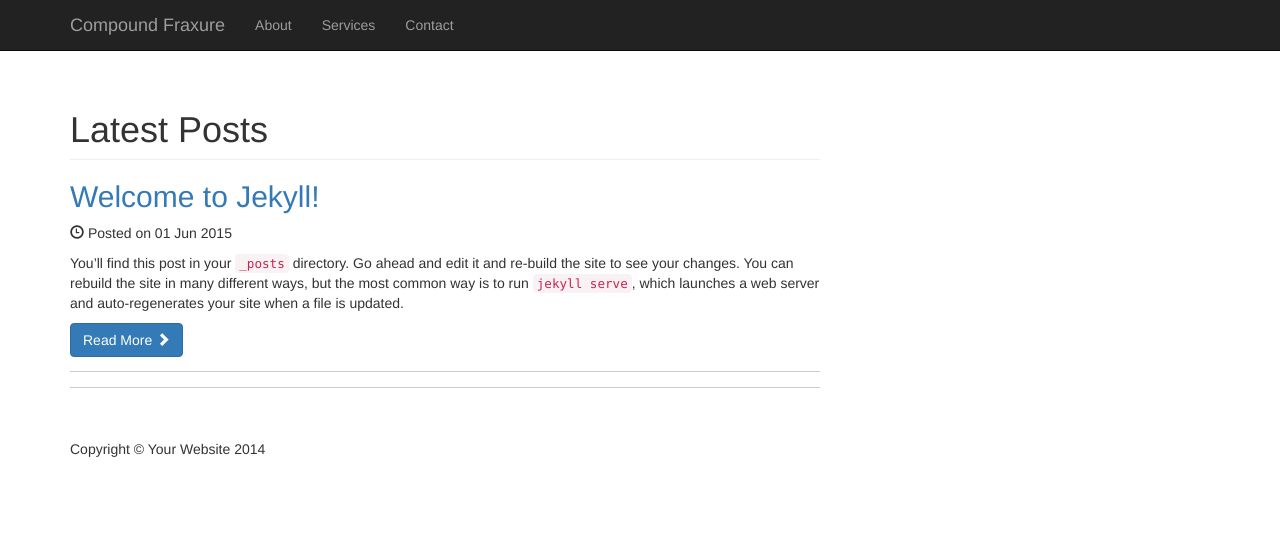
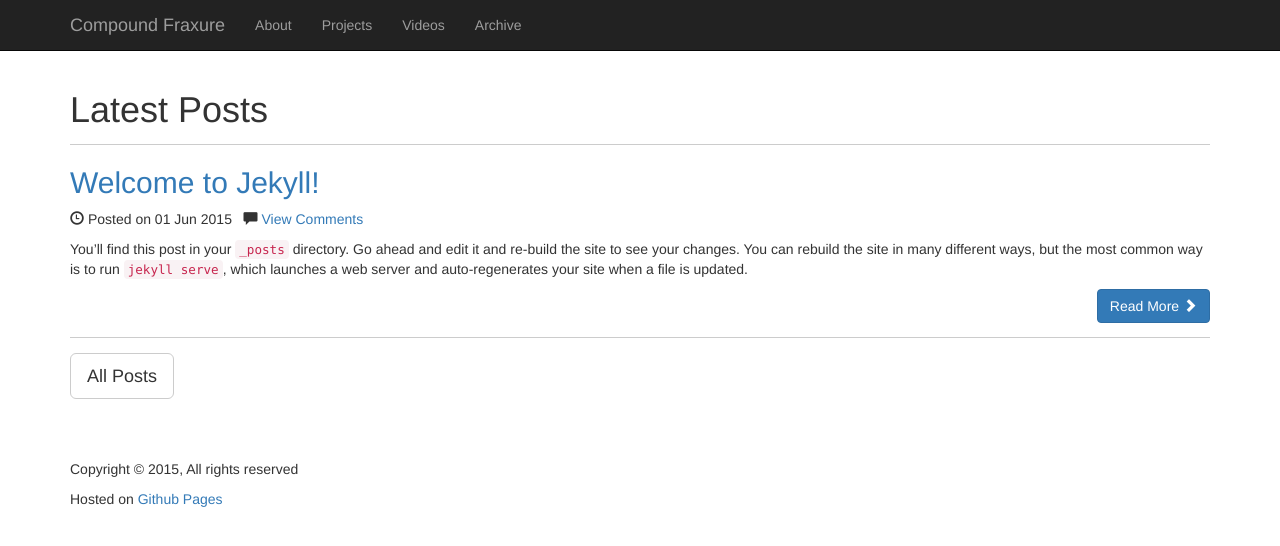
Before and after one commit to compoundfraxure/compoundfraxure.github.io, a Jekyll site: the page built from index.html, in a window 1280 px wide. Shown: the top 546 px of the page. Built offline with Jekyll 4.4.1, drawn with Linux system fonts in a browser that asks for light colours; Markdown is read by kramdown in place of the engine named in the settings.

Commit message:
Added stuff to header+footer & fixed stuff

```diff
--- a/_includes/footer.html
+++ b/_includes/footer.html
@@ -1,10 +1,11 @@
-<hr>
+	</div>
+</div>
 
 <!-- Footer -->
         <footer>
             <div class="row">
                 <div class="col-lg-12">
-                    <p>Copyright &copy; Your Website 2014</p>
+                    <p>Copyright &copy; 2015, All rights reserved</p><p>Hosted on <a href="http://pages.github.com">Github Pages</a></p>
                 </div>
                 <!-- /.col-lg-12 -->
             </div>
--- a/_includes/header.html
+++ b/_includes/header.html
@@ -9,7 +9,7 @@
                     <span class="icon-bar"></span>
                     <span class="icon-bar"></span>
                 </button>
-                <a class="navbar-brand" href="#">{{ site.title }}</a>
+                <a class="navbar-brand" href="/">{{ site.title }}</a>
             </div>
             <!-- Collect the nav links, forms, and other content for toggling -->
             <div class="collapse navbar-collapse" id="bs-example-navbar-collapse-1">
@@ -18,10 +18,13 @@
                         <a href="#">About</a>
                     </li>
                     <li>
-                        <a href="#">Services</a>
+                        <a href="#">Projects</a>
                     </li>
                     <li>
-                        <a href="#">Contact</a>
+                        <a href="#">Videos</a>
+                    </li>
+					<li>
+                        <a href="#">Archive</a>
                     </li>
                 </ul>
             </div>
@@ -33,6 +36,10 @@
     <!-- Page Content -->
     <div class="container">
 
+		<div class="row">
+
+			<div class="col-md-12">
+
 		<!--[if IE]>
 			<div class="alert alert-warning" role="alert"><p align="center">You are using an <strong>outdated</strong> browser. Please <a href="http://browsehappy.com/">upgrade your browser</a> to improve your experience.</p></div>
 		<![endif]-->
--- a/index.html
+++ b/index.html
@@ -3,30 +3,31 @@ layout: default
 title: Compound Fraxure
 ---
 
-<div class="row">
 
-            <!-- Blog Entries Column -->
-            <div class="col-md-8">
-
-                <h1 class="page-header">
+		<h1>
 			Latest Posts
 			<small><!--Secondary Text--></small>
 		</h1>
 
+		<hr>
+
 		{% assign posts_collate = site.posts %}
-
 		<ul style="padding-left:0px">
-{% for post in posts_collate limit:4 %}
+			{% for post in posts_collate limit:5 %}
 				{% if post != null %}
 					<li class="post" style="list-style-type:none">
 						<h2>
 							<a href="{{ post.url }}">{{ post.title }}</a>
 						</h2>
-			<p><span class="glyphicon glyphicon-time"></span> Posted on {{ post.date | date_to_string }}</p>
+						<p><span class="glyphicon glyphicon-time"></span> Posted on {{ post.date | date_to_string }} &nbsp <span class="glyphicon glyphicon-comment"></span> <a href="{{ post.url }}/#disqus_thread"> View Comments</a>
 						<div>{{ post.excerpt }}</div>
-			<a class="btn btn-primary" href="{{ post.url }}">Read More <span class="glyphicon glyphicon-chevron-right"></span></a>
+						<p class="text-right"><a class="btn btn-primary" href="{{ post.url }}">Read More <span class="glyphicon glyphicon-chevron-right"></span></a></p>
 					</li>
 					<hr>
 				{% endif %}
 			{% endfor %}
+
+			<p>
+				<a class="btn btn-default btn-lg" href="archive.html">All Posts</a>
+			</p>
 		</ul>
```
Lines whose indentation alone changed are shown as unchanged.
